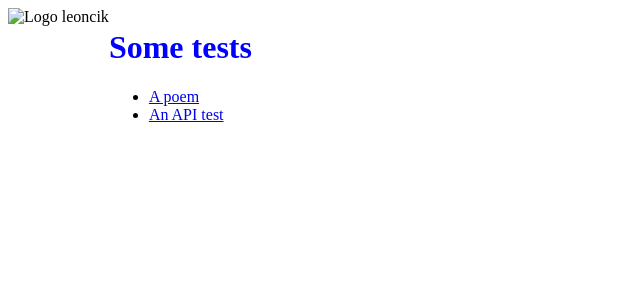
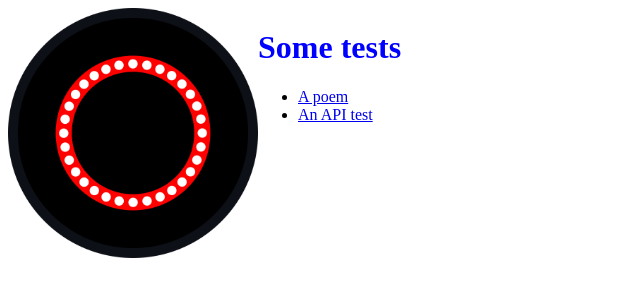
Before and after one commit to leoncik/hello-world, a plain HTML site: page index.html in a window 1280 px wide. Shown: the whole page, without its empty margins (0-640 px from the left). Drawn offline with Linux system fonts and the light colour scheme; the site is published under a folder, as on GitHub Pages, so addresses that start at the root find nothing.

Commit message:
fix: logo img path

```diff
--- a/index.html
+++ b/index.html
@@ -10,7 +10,7 @@
 
     <body>
         <div class="logo">
-            <img src="/LogoLeoncik.png" alt="Logo leoncik">
+            <img src="LogoLeoncik.png" alt="Logo leoncik">
         </div>
         <div class="content">
             <h1>Some tests</h1>
```
